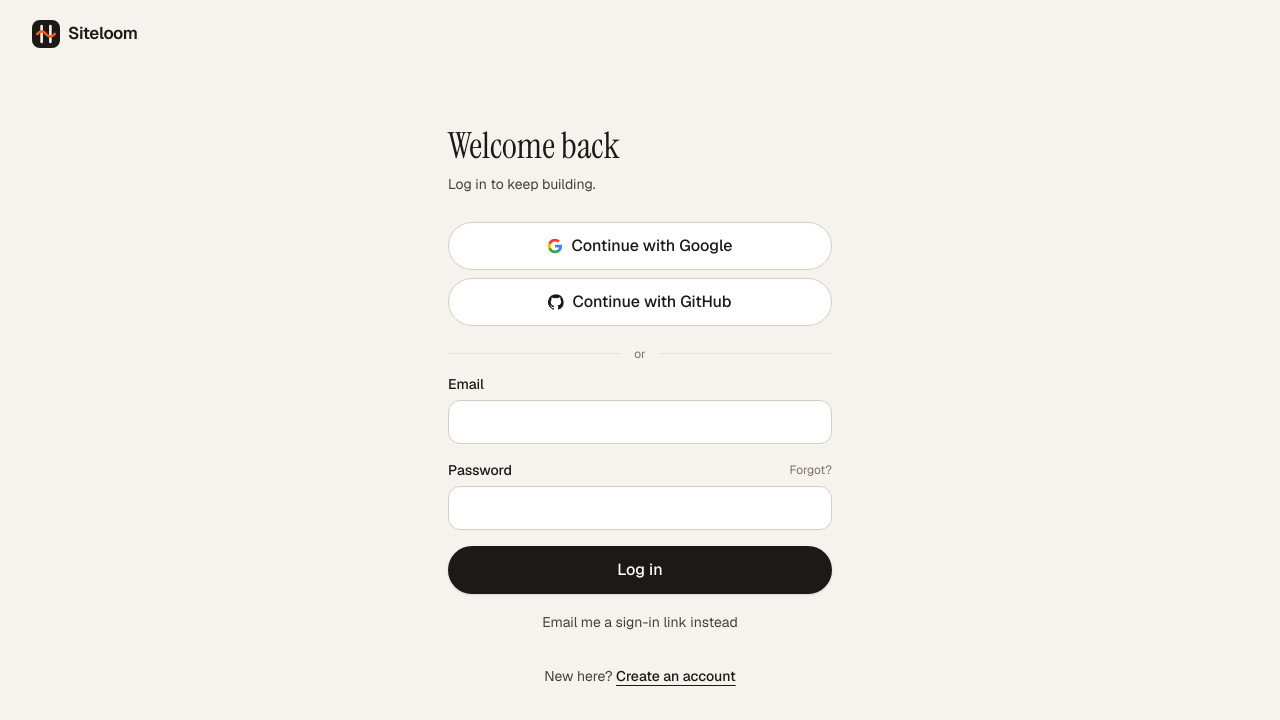
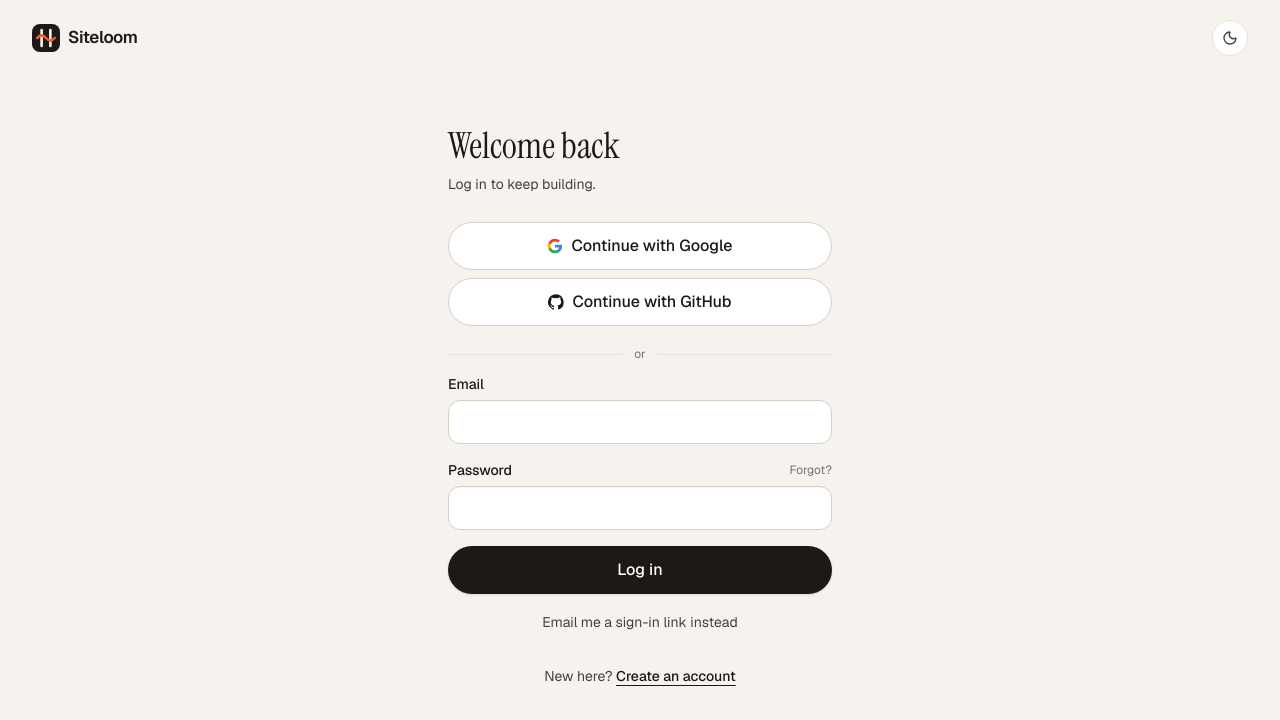
Before and after one commit to Caleb-Goodnite/siteloom, a Next.js app: page /login in a window 1280 px wide. Shown: the top 720 px of the page. Built offline with nearby package versions, Linux system fonts and the light colour scheme; no server answers.

Commit message:
Add light and dark themes

```diff
--- a/src/app/(auth)/layout.tsx
+++ b/src/app/(auth)/layout.tsx
@@ -1,10 +1,12 @@
 import { Logo } from "@/components/ui/logo";
+import { ThemeToggle } from "@/components/ui/theme-toggle";
 
 export default function AuthLayout({ children }: { children: React.ReactNode }) {
   return (
     <div className="flex min-h-dvh flex-col">
-      <header className="px-4 py-5 sm:px-8">
+      <header className="flex items-center justify-between px-4 py-5 sm:px-8">
         <Logo />
+        <ThemeToggle />
       </header>
       <main id="main" className="flex flex-1 items-start justify-center px-4 pb-16 pt-6 sm:items-center sm:pt-0">
         <div className="w-full max-w-sm">{children}</div>
--- a/src/app/globals.css
+++ b/src/app/globals.css
@@ -1,6 +1,7 @@
 @import "tailwindcss";
 
 :root {
+  color-scheme: light;
   --paper: #f6f3ee;
   --paper-2: #efeae2;
   --card: #ffffff;
@@ -15,6 +16,24 @@
   --ok: #15803d;
   --warn: #b45309;
   --danger: #b91c1c;
+}
+
+:root[data-theme="dark"] {
+  color-scheme: dark;
+  --paper: #11100f;
+  --paper-2: #1b1917;
+  --card: #211f1c;
+  --ink: #f5f2ed;
+  --ink-2: #ddd6ce;
+  --muted: #a69c92;
+  --line: #39342f;
+  --line-2: #4b443d;
+  --accent: #c2410c;
+  --accent-ink: #ff9b79;
+  --accent-soft: #3b241d;
+  --ok: #4ade80;
+  --warn: #fbbf24;
+  --danger: #f87171;
 }
 
 @theme inline {
@@ -60,6 +79,7 @@ body {
   font-family: var(--font-sans);
   -webkit-font-smoothing: antialiased;
   text-rendering: optimizeLegibility;
+  transition: background-color 180ms ease, color 180ms ease;
 }
 
 ::selection {
@@ -71,6 +91,23 @@ body {
   outline: 2px solid var(--accent);
   outline-offset: 2px;
 }
+
+:root[data-theme="dark"] .bg-amber-50 { background-color: #3b2e1b; }
+:root[data-theme="dark"] .bg-amber-100 { background-color: #493919; }
+:root[data-theme="dark"] .bg-amber-200 { background-color: #49391f; }
+:root[data-theme="dark"] .text-amber-800 { color: #f6c56f; }
+:root[data-theme="dark"] .text-amber-900 { color: #fcd38d; }
+:root[data-theme="dark"] .border-amber-200 { border-color: #67502b; }
+:root[data-theme="dark"] .bg-red-50 { background-color: #3b2223; }
+:root[data-theme="dark"] .bg-red-100 { background-color: #4a2528; }
+:root[data-theme="dark"] .text-red-800 { color: #fca5a5; }
+:root[data-theme="dark"] .border-red-200 { border-color: #633537; }
+:root[data-theme="dark"] .bg-green-100 { background-color: #193923; }
+:root[data-theme="dark"] .text-green-800 { color: #86efac; }
+:root[data-theme="dark"] .bg-ink { background-color: #0b0a09; }
+:root[data-theme="dark"] .bg-ink-2 { background-color: #302b27; }
+:root[data-theme="dark"] .text-accent { color: #ff8a5b; }
+:root[data-theme="dark"] .hover\:bg-accent-ink:hover { background-color: #9a3412; }
 
 /* Long-form article typography (blog, legal) */
 .prose-sl {
--- a/src/app/layout.tsx
+++ b/src/app/layout.tsx
@@ -1,7 +1,9 @@
 import type { Metadata, Viewport } from "next";
+import Script from "next/script";
 import { Geist, Geist_Mono, Instrument_Serif } from "next/font/google";
 import { Toaster } from "sonner";
 import { site } from "@/config/site";
+import { ThemeProvider } from "@/components/ui/theme-provider";
 import "./globals.css";
 
 const geistSans = Geist({ variable: "--font-geist-sans", subsets: ["latin"] });
@@ -47,12 +49,19 @@ export const viewport: Viewport = {
   initialScale: 1,
 };
 
+const themeInitScript = `(()=>{try{const saved=localStorage.getItem("siteloom-theme");const dark=saved==="light"||saved==="dark"?saved==="dark":window.matchMedia("(prefers-color-scheme: dark)").matches;document.documentElement.dataset.theme=dark?"dark":"light";document.querySelector('meta[name="theme-color"]')?.setAttribute("content",dark?"#11100f":"#f6f3ee")}catch{document.documentElement.dataset.theme="light"}})()`;
+
 export default function RootLayout({ children }: { children: React.ReactNode }) {
   return (
-    <html lang="en" className={`${geistSans.variable} ${geistMono.variable} ${instrumentSerif.variable} antialiased`}>
+    <html lang="en" suppressHydrationWarning className={`${geistSans.variable} ${geistMono.variable} ${instrumentSerif.variable} antialiased`}>
       <body className="min-h-dvh">
-        {children}
-        <Toaster position="bottom-center" toastOptions={{ className: "!rounded-xl !border-line !font-sans" }} />
+        <Script id="theme-init" strategy="beforeInteractive">
+          {themeInitScript}
+        </Script>
+        <ThemeProvider>
+          {children}
+          <Toaster position="bottom-center" toastOptions={{ className: "!rounded-xl !border-line !font-sans" }} />
+        </ThemeProvider>
       </body>
     </html>
   );
--- a/src/components/app/app-shell.tsx
+++ b/src/components/app/app-shell.tsx
@@ -7,6 +7,7 @@ import { totalCredits } from "@/lib/credits";
 import type { Profile } from "@/lib/types";
 import { AccountMenu } from "./account-menu";
 import { NavLink } from "./nav-link";
+import { ThemeToggle } from "@/components/ui/theme-toggle";
 
 export function AppShell({ profile, children }: { profile: Profile; children: React.ReactNode }) {
   const plan = getPlan(profile.plan);
@@ -35,6 +36,7 @@ export function AppShell({ profile, children }: { profile: Profile; children: Re
               {totalCredits(profile)} credits
               <span className="text-muted">· {plan.name}</span>
             </Link>
+            <ThemeToggle />
             <AccountMenu email={profile.email} name={profile.full_name} avatar={profile.avatar_url} />
           </div>
         </div>
--- a/src/components/builder/builder.tsx
+++ b/src/components/builder/builder.tsx
@@ -19,6 +19,7 @@ import { toast } from "sonner";
 import { LogoMark } from "@/components/ui/logo";
 import { Button } from "@/components/ui/button";
 import { Dialog } from "@/components/ui/misc";
+import { ThemeToggle } from "@/components/ui/theme-toggle";
 import { TIERS, type ModelTier } from "@/config/models";
 import { applyOps, listPages, parseResponse } from "@/lib/ai/protocol";
 import { auditSite } from "@/lib/site/seo";
@@ -352,6 +353,7 @@ export function Builder(props: Props) {
           <Link href="/dashboard/billing" className="hidden items-center gap-1 rounded-full border border-line px-2.5 py-1 text-xs font-medium text-ink sm:flex" title="Credits">
             <Coins className="size-3.5 text-accent" /> {credits}
           </Link>
+          <ThemeToggle />
           <Button size="sm" variant={project.published && !unpublishedChanges ? "outline" : "accent"} onClick={() => setPublishOpen(true)} disabled={!hasSite}>
             <Rocket className="size-3.5" />
             {project.published ? (unpublishedChanges ? "Update" : "Published") : "Publish"}
--- a/src/components/builder/code-editor.tsx
+++ b/src/components/builder/code-editor.tsx
@@ -5,6 +5,7 @@ import { html } from "@codemirror/lang-html";
 import { javascript } from "@codemirror/lang-javascript";
 import CodeMirror, { EditorView } from "@uiw/react-codemirror";
 import { useMemo } from "react";
+import { useTheme } from "@/components/ui/theme-provider";
 
 export default function CodeEditor({
   path,
@@ -17,6 +18,7 @@ export default function CodeEditor({
   onChange: (v: string) => void;
   readOnly?: boolean;
 }) {
+  const { theme } = useTheme();
   const extensions = useMemo(() => {
     const lang = path.endsWith(".css") ? css() : path.endsWith(".js") || path.endsWith(".json") ? javascript() : html();
     return [lang, EditorView.lineWrapping];
@@ -28,7 +30,7 @@ export default function CodeEditor({
       value={value}
       height="100%"
       className="h-full text-[13px]"
-      theme="light"
+      theme={theme}
       extensions={extensions}
       readOnly={readOnly}
       onChange={onChange}
--- a/src/components/builder/code-panel.tsx
+++ b/src/components/builder/code-panel.tsx
@@ -125,7 +125,7 @@ export function CodePanel({ files, onSave, disabled }: { files: FileMap; onSave:
             </Button>
           </div>
         </div>
-        <div className="min-h-0 flex-1 overflow-hidden bg-white">
+        <div className="min-h-0 flex-1 overflow-hidden bg-card">
           {active ? (
             <CodeEditor
               path={active}
--- a/src/components/marketing/site-header.tsx
+++ b/src/components/marketing/site-header.tsx
@@ -5,6 +5,7 @@ import { useState } from "react";
 import { Menu, X } from "lucide-react";
 import { ButtonLink } from "@/components/ui/button";
 import { Logo } from "@/components/ui/logo";
+import { ThemeToggle } from "@/components/ui/theme-toggle";
 import { useSignedIn } from "./use-session";
 
 const NAV = [
@@ -32,6 +33,7 @@ export function SiteHeader() {
             </Link>
           ))}
         </nav>
+        <div className="ml-auto flex items-center gap-2 md:ml-0">
           <div className="hidden items-center gap-2 md:flex">
             {signedIn ? (
               <ButtonLink href="/dashboard" size="sm">
@@ -47,6 +49,8 @@ export function SiteHeader() {
                 </ButtonLink>
               </>
             )}
+          </div>
+          <ThemeToggle />
         </div>
         <button
           className="rounded-full p-2 text-ink md:hidden"
--- /dev/null
+++ b/src/components/ui/theme-provider.tsx
@@ -0,0 +1,64 @@
+"use client";
+
+import { createContext, useCallback, useContext, useEffect, useMemo, useState } from "react";
+
+export type Theme = "light" | "dark";
+
+const STORAGE_KEY = "siteloom-theme";
+const ThemeContext = createContext<{ theme: Theme; setTheme: (theme: Theme) => void } | null>(null);
+
+function applyTheme(theme: Theme) {
+  document.documentElement.dataset.theme = theme;
+  document.querySelector('meta[name="theme-color"]')?.setAttribute("content", theme === "dark" ? "#11100f" : "#f6f3ee");
+}
+
+export function ThemeProvider({ children }: { children: React.ReactNode }) {
+  const [theme, setThemeState] = useState<Theme>("light");
+
+  useEffect(() => {
+    const media = window.matchMedia("(prefers-color-scheme: dark)");
+    let stored: string | null = null;
+    try {
+      stored = localStorage.getItem(STORAGE_KEY);
+    } catch {
+      // Keep system preference when storage is unavailable.
+    }
+    const initial = stored === "light" || stored === "dark" ? stored : media.matches ? "dark" : "light";
+    applyTheme(initial);
+    // eslint-disable-next-line react-hooks/set-state-in-effect -- sync React with the pre-hydration theme script
+    setThemeState(initial);
+
+    const onSystemThemeChange = (event: MediaQueryListEvent) => {
+      try {
+        const preference = localStorage.getItem(STORAGE_KEY);
+        if (preference === "light" || preference === "dark") return;
+      } catch {
+        // Continue following the system preference when storage is unavailable.
+      }
+      const next = event.matches ? "dark" : "light";
+      applyTheme(next);
+      setThemeState(next);
+    };
+    media.addEventListener("change", onSystemThemeChange);
+    return () => media.removeEventListener("change", onSystemThemeChange);
+  }, []);
+
+  const setTheme = useCallback((next: Theme) => {
+    try {
+      localStorage.setItem(STORAGE_KEY, next);
+    } catch {
+      // Apply the selected theme for this session even if it cannot be persisted.
+    }
+    applyTheme(next);
+    setThemeState(next);
+  }, []);
+
+  const value = useMemo(() => ({ theme, setTheme }), [theme, setTheme]);
+  return <ThemeContext.Provider value={value}>{children}</ThemeContext.Provider>;
+}
+
+export function useTheme() {
+  const context = useContext(ThemeContext);
+  if (!context) throw new Error("useTheme must be used within ThemeProvider");
+  return context;
+}
--- /dev/null
+++ b/src/components/ui/theme-toggle.tsx
@@ -0,0 +1,23 @@
+"use client";
+
+import { Moon, Sun } from "lucide-react";
+import { cn } from "@/lib/utils";
+import { useTheme } from "./theme-provider";
+
+export function ThemeToggle({ className }: { className?: string }) {
+  const { theme, setTheme } = useTheme();
+  const next = theme === "dark" ? "light" : "dark";
+
+  return (
+    <button
+      type="button"
+      onClick={() => setTheme(next)}
+      aria-label={`Switch to ${next} mode`}
+      aria-pressed={theme === "dark"}
+      title={`Switch to ${next} mode`}
+      className={cn("inline-flex size-9 items-center justify-center rounded-full border border-line bg-card text-ink-2 transition-colors hover:bg-paper-2 hover:text-ink", className)}
+    >
+      {theme === "dark" ? <Sun className="size-4" aria-hidden="true" /> : <Moon className="size-4" aria-hidden="true" />}
+    </button>
+  );
+}
```
Lines whose indentation alone changed are shown as unchanged.
